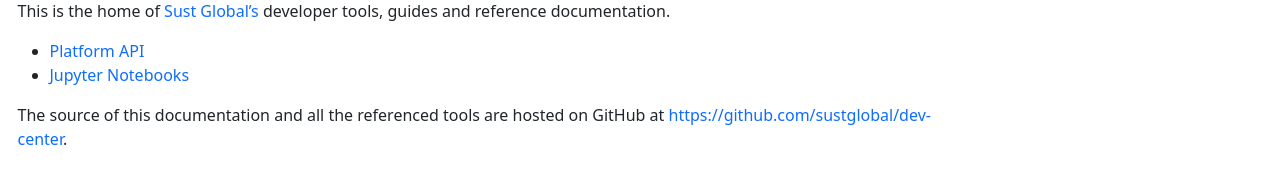
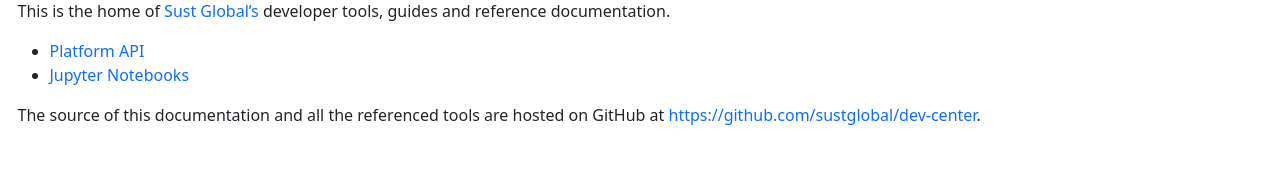
Before and after one commit to sustglobal/dev-center, a Jekyll site: the page built from docs/index.md, in a window 1280 px wide. Shown: the part 142-326 px from the top of the page. Built offline with Jekyll 4.4.1, drawn with Linux system fonts in a browser that asks for light colours; nearby versions of some CDN libraries.

Commit message:
Fix layout issues

```diff
--- a/docs/_layouts/default.html
+++ b/docs/_layouts/default.html
@@ -39,9 +39,9 @@
     </nav>
 
     <div class="container" id="allcontent">
-	  <div class="row">
+      <div class="d-flex flex-direction-row flex-nowrap">
 
-		<div class="col-md-9">
+        <div class="flex-grow-1 col-9">
           <div id="innercontent">
             <h1>{{ page.title | default: site.title }}</h1>
             {{ content | inject_anchors }}
```
Lines whose indentation alone changed are shown as unchanged.
